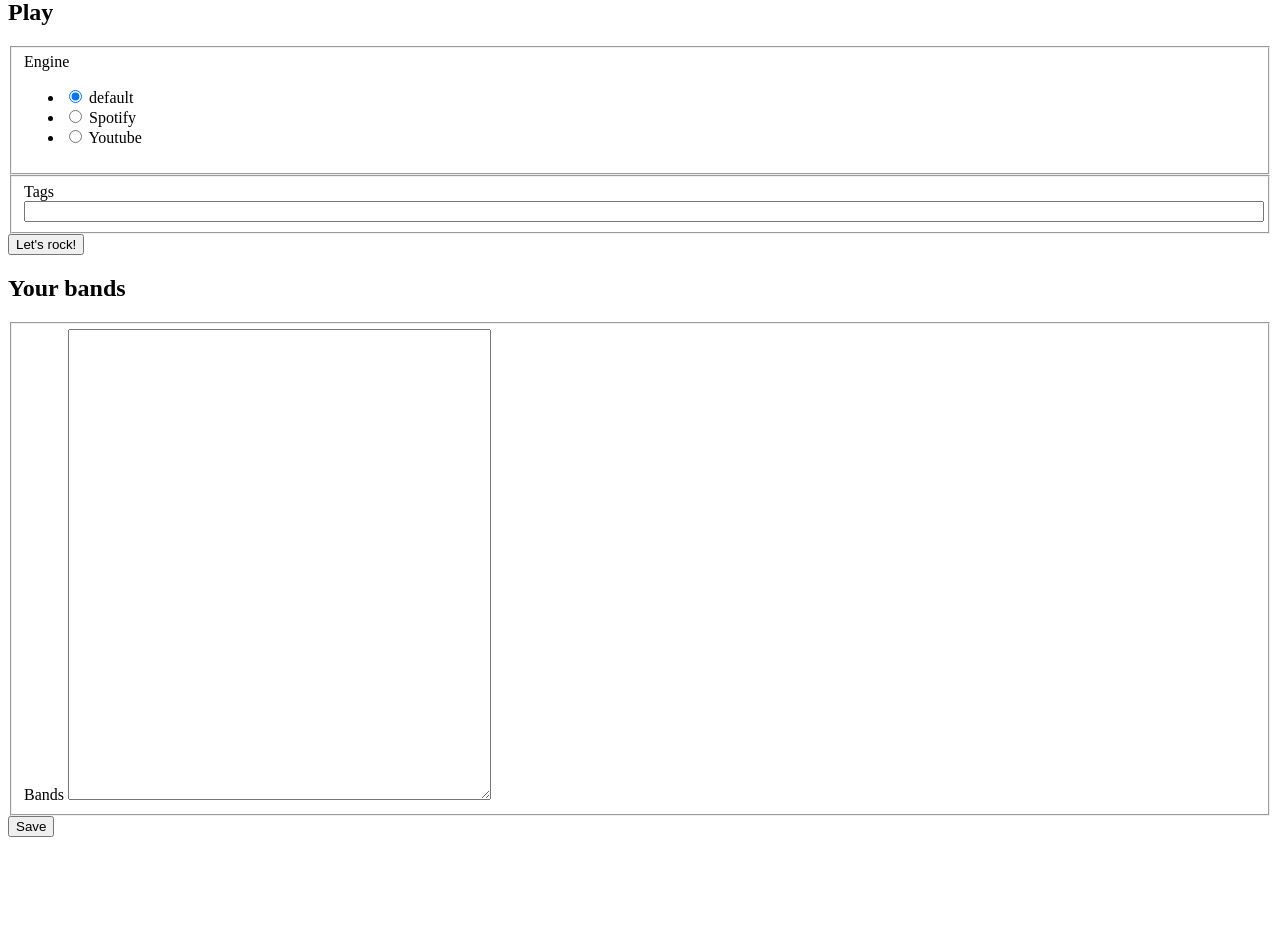
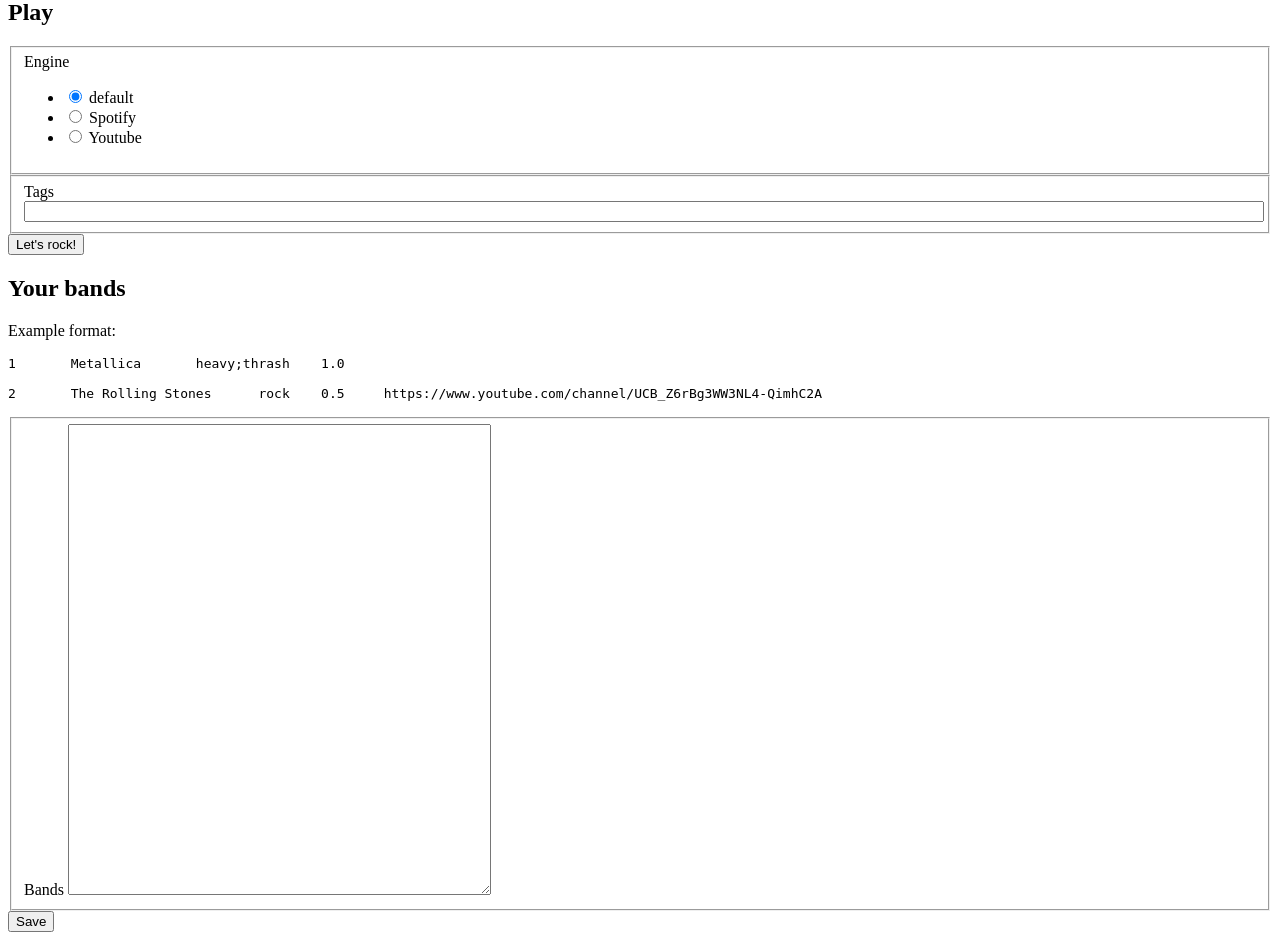
Before and after one commit to vanclmil/oblibands, a Flask app: page / in a window 1280 px wide. Shown: the part 89-1029 px from the top of the page. Before the commit the page ends 926 px from the top, so only its background shows below. Run offline with Flask 2, Linux system fonts and the light colour scheme; the visitor is signed in with stand-in values (Sample User, id 1); data comes from the database, SQL or seed files in the repository; data that the repository does not hold is empty; parts of the project's set-up code (start-up, migrations or seed data) failed here and were passed over.

Commit message:
added format example

```diff
--- a/app.py
+++ b/app.py
@@ -8,7 +8,7 @@ login_manager = LoginManager()
 
 app = Flask(__name__)
 app.secret_key = b'necumtohlejesecret'
-app.config['SQLALCHEMY_DATABASE_URI'] = "mysql://vjetname_admin:XXX@vjetname.heliohost.org/vjetname_oblibands"
+app.config['SQLALCHEMY_DATABASE_URI'] = "mysql://vjetname_admin:admin123@vjetname.heliohost.org/vjetname_oblibands"
 
 db.init_app(app)
 login_manager.init_app(app)
--- a/templates/dashboard.jinja2
+++ b/templates/dashboard.jinja2
@@ -6,7 +6,7 @@
         <p>Let's rock, {{ current_user.username }}!</p>
         <a href="{{ url_for('main_bp.logout') }}">Log out</a>
 
-        <div class="form-wrapper">
+        <p class="form-wrapper">
 
             {% for message in get_flashed_messages() %}
                 <div class="alert alert-warning">
@@ -35,6 +35,11 @@
             </form>
 
             <h2>Your bands</h2>
+            <p>Example format:
+<pre>1	Metallica	heavy;thrash	1.0	<br>
+2	The Rolling Stones	rock	0.5	https://www.youtube.com/channel/UCB_Z6rBg3WW3NL4-QimhC2A</pre>
+            </p>
+
             <form action="{{ url_for('main_bp.edit') }}" method="POST">
                 {{ bandsform.csrf_token }}
 
```
